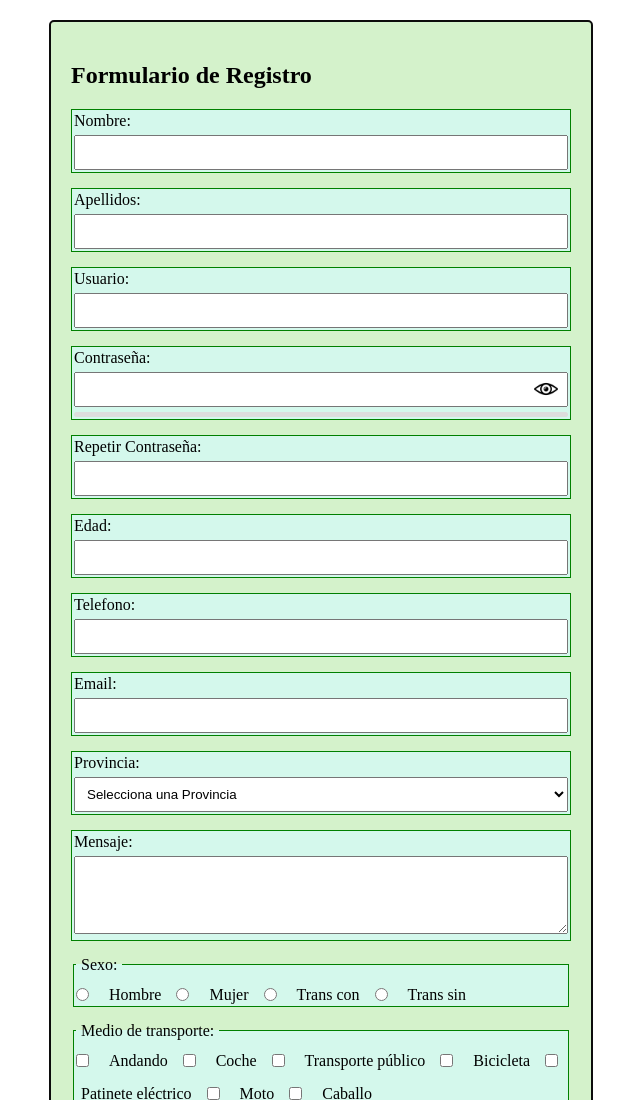
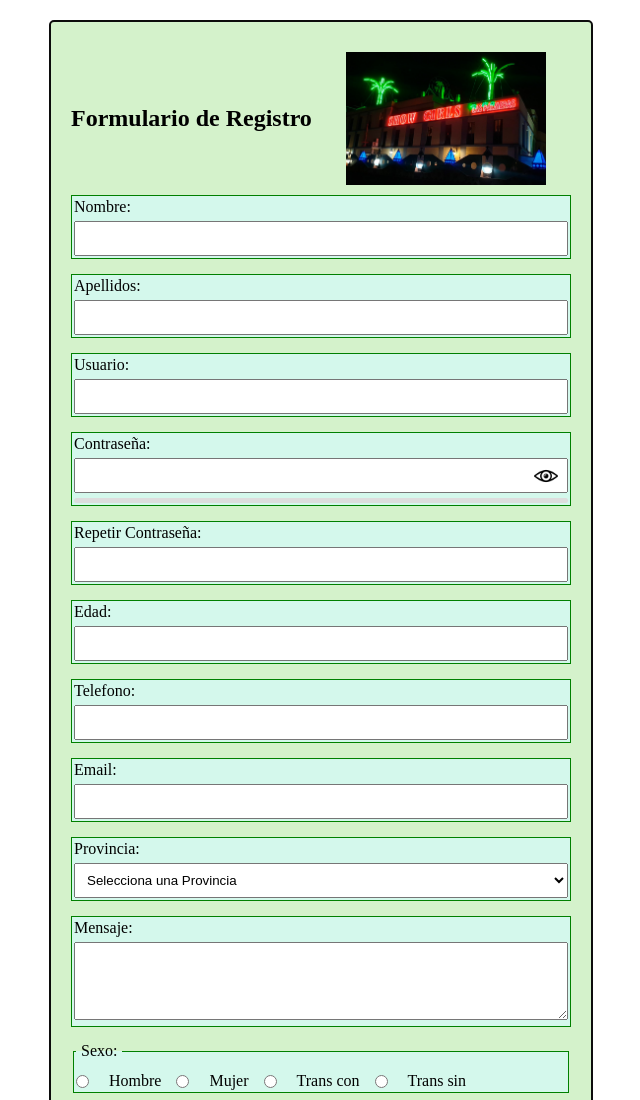
Before and after one commit to cervereta/FormulariosJS, a plain HTML site: page index.html in a window 1280 px wide. Shown: the top 1100 px of the page, without its empty margins (319-959 px from the left). Drawn offline with Linux system fonts and the light colour scheme.

Commit message:
quinto commit

```diff
--- a/index.html
+++ b/index.html
@@ -13,6 +13,9 @@
     <div class="form-container">
 
         <h2>Formulario de Registro</h2>
+
+        <img src="elclub.jpg" alt="" width="200px" class="logo">
+        <br>
 
         <form action="#" method="post" name="formulario" >
 
--- a/style.css
+++ b/style.css
@@ -6,6 +6,20 @@
     border-radius: 5px;
     background-color: #d4f2cb;
 
+}
+
+h2, .logo {
+    display: inline-block;
+    vertical-align: middle;
+}
+
+h2 {
+    margin: 0;
+    padding-right: 20px; /* espacio entre ambos elementos */
+}
+
+.logo {
+    margin: 10px ;/* Ajusta estilos adicionales de .logo aquí si es necesario */
 }
 
 .form-group {
```
Also changed, not shown: elclub.jpg (added).
